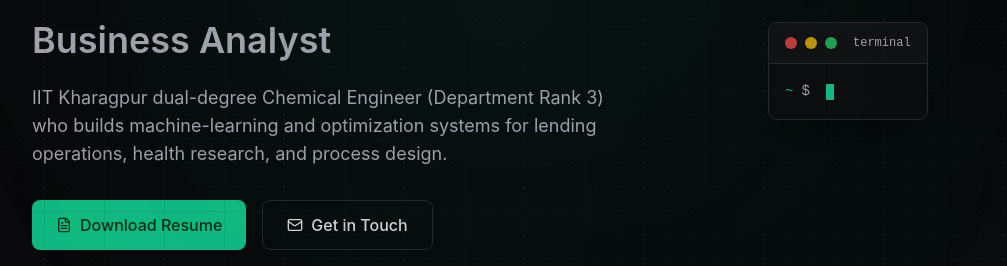
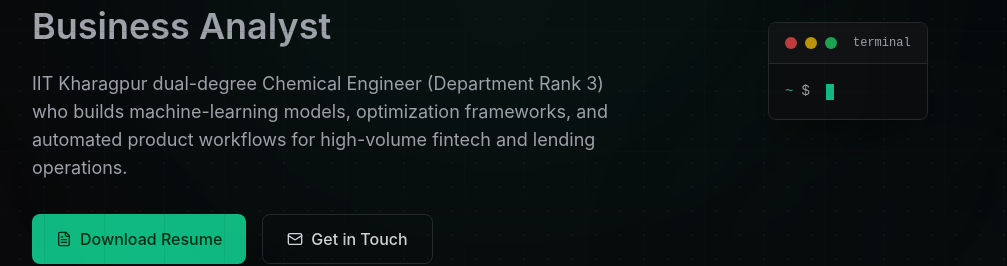
Before and after one commit to kri-bhawna/bhawna-portfolio, a Next.js app: page / in a window 1280 px wide. Shown: the part 329-595 px from the top of the page, without its empty margins (136-1143 px from the left). Built offline with nearby package versions, Linux system fonts and the light colour scheme; no server answers.

Commit message:
Update content.ts

```diff
--- a/src/data/content.ts
+++ b/src/data/content.ts
@@ -21,8 +21,7 @@ export const heroData = {
   greeting: "Hi, I'm",
   name: "Kumari Bhawna",
   title: "Business Analyst",
-  tagline:
-    "IIT Kharagpur dual-degree Chemical Engineer (Department Rank 3) who builds machine-learning and optimization systems for lending operations, health research, and process design.",
+  tagline: "IIT Kharagpur dual-degree Chemical Engineer (Department Rank 3) who builds machine-learning models, optimization frameworks, and automated product workflows for high-volume fintech and lending operations.",
   cta: {
     primary: { label: "Download Resume", href: siteConfig.resumeUrl },
     secondary: { label: "Get in Touch", href: "#contact" },
```
